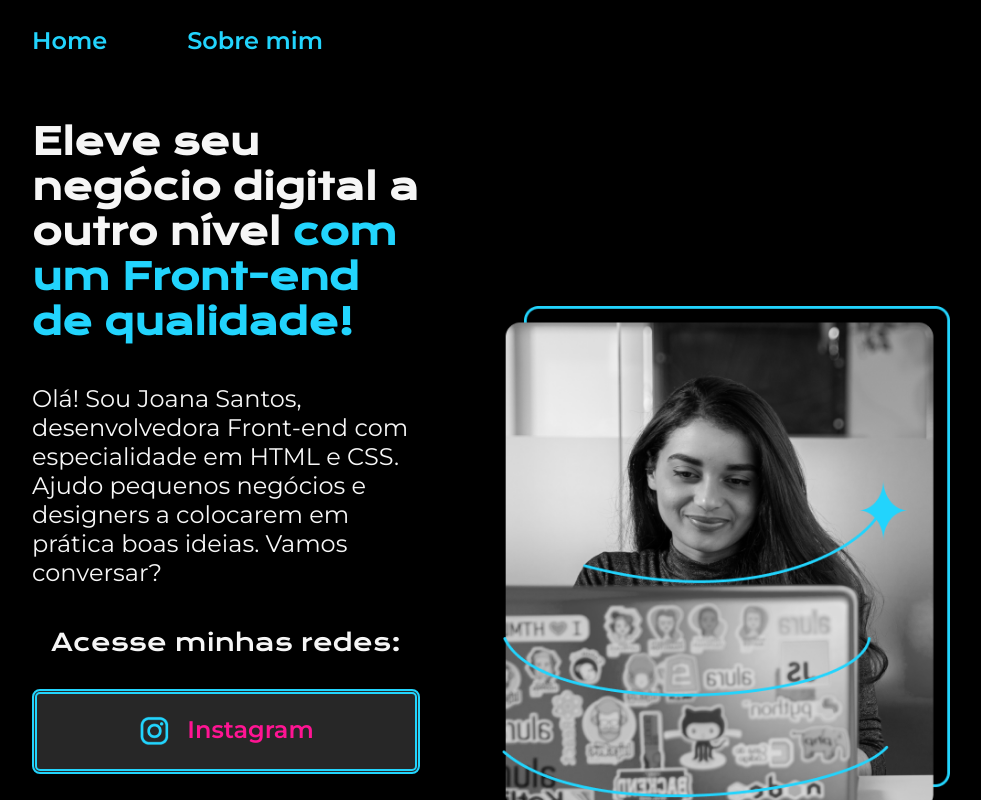
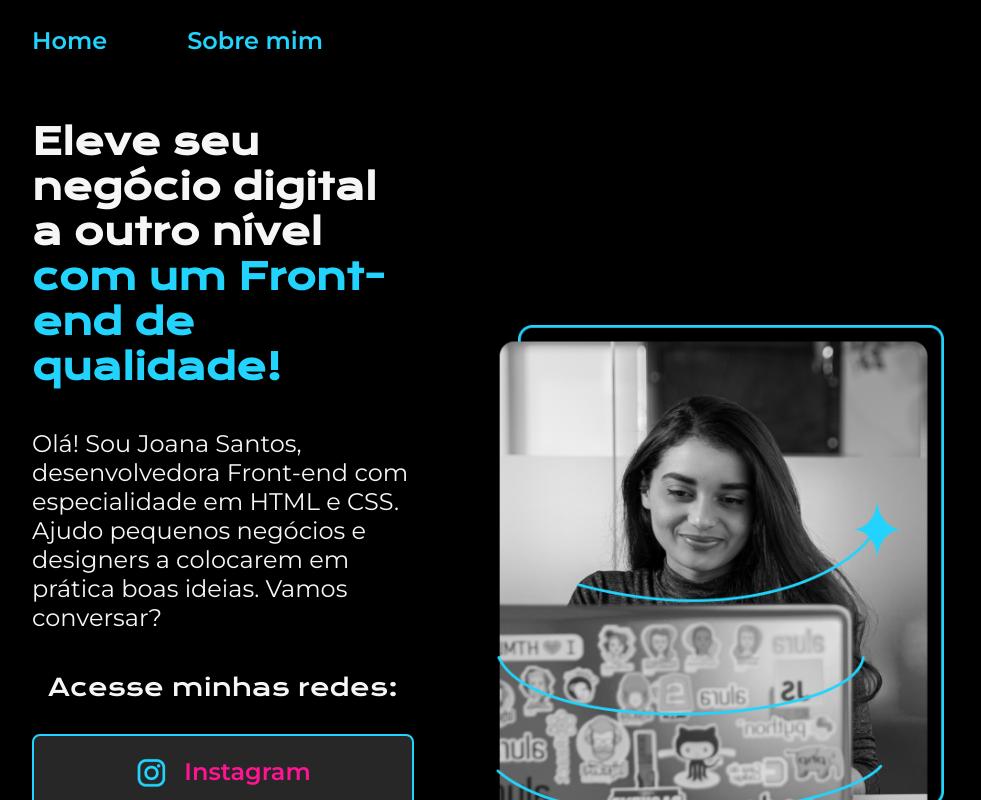
Before and after one commit to Maagno/portfolio, a plain HTML site: page index.html in a window 1280 px wide. In both pictures the pointer is over the link "Instagram". Shown: the top 800 px of the page, without its empty margins (160-1141 px from the left). Drawn offline with nearby package versions, Linux system fonts and the light colour scheme.

Commit message:
Update style.css

```diff
--- a/style/style.css
+++ b/style/style.css
@@ -101,7 +101,8 @@ body {
 .apresentacao__links__navegacao:hover {
     background: var(--cor-hover);
     color:#FF1493;
-    border: 5px double var(--cor-terciaria);
+    /*border: 5px double var(--cor-terciaria);*/
+    outline: 5px;
 }
 
 .apresentacao__imagem {
```
